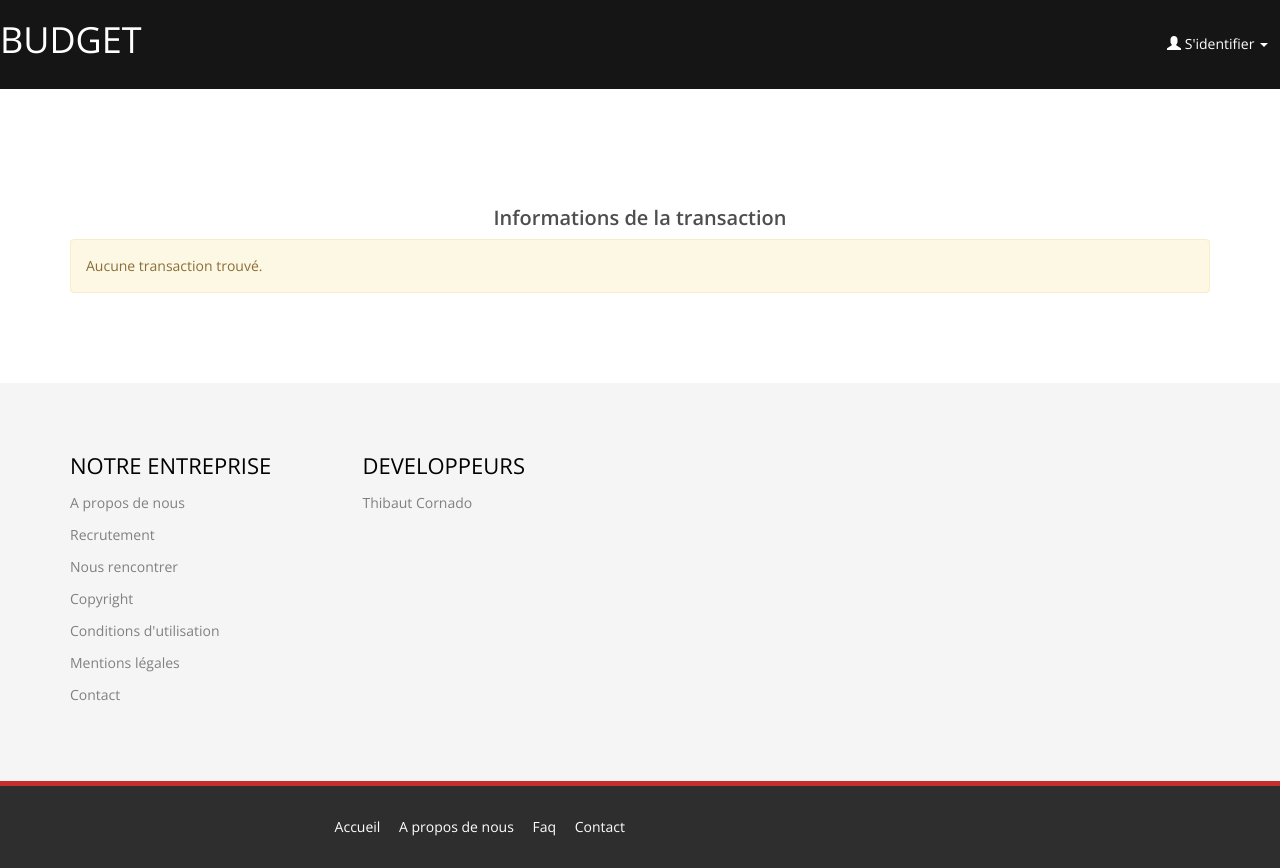
After one commit to Treeffe/budget, a PHP site: template views/uneTransaction.html.twig in a window 1280 px wide. The commit adds this page. Run offline with PHP 8.4, Linux system fonts and the light colour scheme; the template is opened without the code that fills it, so the values that code supplies are empty; some libraries are stand-ins or nearby versions.

Commit message:
detail d'une transaction

```diff
--- a/views/transactionsParCompte.html.twig
+++ b/views/transactionsParCompte.html.twig
@@ -21,7 +21,7 @@
                 </thead>
                 {% for transaction in dictionnaire.transactions %}
                     <tr>
-                        <td>{{ transaction.libelleTransaction }}</td>
+                        <td><a href="{{ app.request.basepath }}/transactions/{{ transaction.ID }}">{{ transaction.libelleTransaction }}</a></td>
                         <td>{{ transaction.categorieTransaction.libelleCategorieTransaction  }}</td>
                         <td>{{ transaction.montant }}</td>
                     </tr>
--- /dev/null
+++ b/views/uneTransaction.html.twig
@@ -0,0 +1,50 @@
+{% extends "layout.html.twig" %}
+
+{% block title %}Informations de la transaction{% endblock %}
+
+{% block content %}
+
+<div style="margin-top: 5%">
+<h2 class="text-center">{{ block('title') }}</h2>
+
+{% if transaction %}
+    <div style="margin-top: 5%" class="jumbotron">
+        <div class="col-sm-6 col-md-4">
+        <h2>{{ transaction.libelleTransaction }}</h2>
+        </div>
+        <div class="row">
+            <div class="col-sm-6 col-md-6">
+
+            </div>
+            <div class="col-sm-6 col-md-6" >
+                <ul class="nav nav-tabs">
+                    <li class="active"><a data-toggle="tab" href="#home">Information transaction</a></li>
+                    <li><a data-toggle="tab" href="#menu1">Tiers</a></li>
+                    <li><a data-toggle="tab" href="#menu2">Compte débitté</a></li>
+                </ul>
+
+                <div class="tab-content">
+                    <div id="home" class="tab-pane fade in active">
+                        <h3>montant : </h3><h5>{{ transaction.montant }}</h5>
+                        <h3>date : </h3><h5>{{ transaction.dateTransaction }}</h5>
+                        <h3>categorie : </h3><h5>{{ transaction.categorieTransaction.libelleCategorieTransaction }}</h5>
+                    </div>
+                    <div id="menu1" class="tab-pane fade">
+                        <h3>tiers:</h3><h4>{{ transaction.compteCredit.libelleCompte }}</h4>
+                        <h3>Montant du compte tiers:</h3><h4>{{ transaction.compteCredit.montantCompte }}</h4>
+                        <h3>Categorie Tiers:</h3><h4>{{ transaction.compteCredit.categorieCompte.libelleCategorieCompte }}</h4>
+                    </div>
+                    <div id="menu2" class="tab-pane fade">
+                        <h3>Compte débité :</h3><h4> {{ transaction.compteDebit.libelleCompte }}</h4>
+                        <h3>Montant du compte debité:</h3><h4>{{ transaction.compteDebit.montantCompte }}</h4>
+                        <h3>Categorie compte débité :</h3><h4> {{ transaction.compteDebit.categorieCompte.libelleCategorieCompte }}</h4>
+                    </div>
+                </div>
+            </div>
+        </div>
+    </div>
+{% else %}
+    <div class="alert alert-warning">Aucune transaction trouvé.</div>
+{% endif %}
+
+{% endblock %}
```
Also changed, not shown: app/routes.php (+16 -0 lines), src/DAO/TransactionDAO.php (+4 -4 lines), views/unCompte.html.twig (added).
